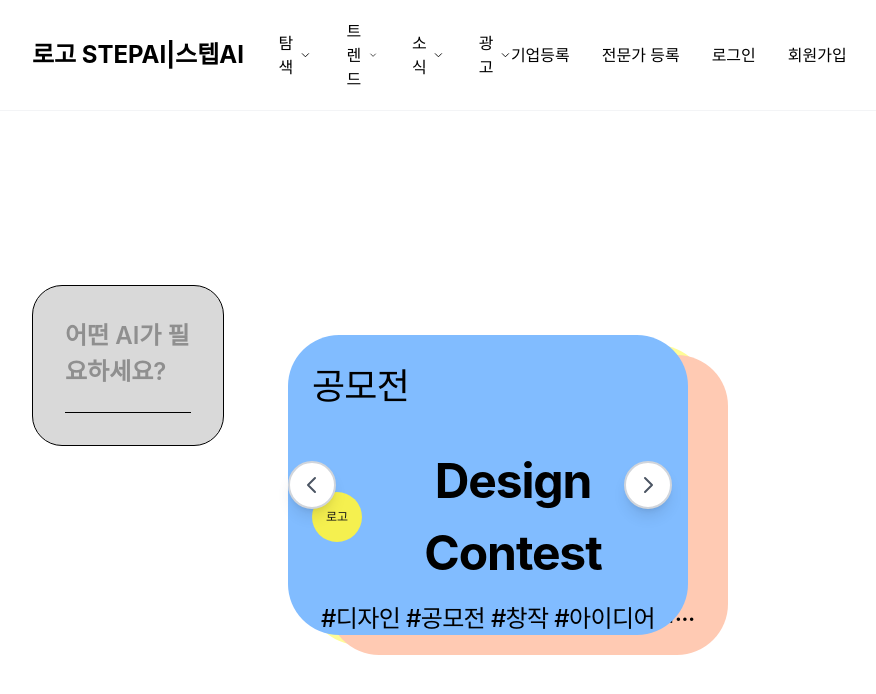
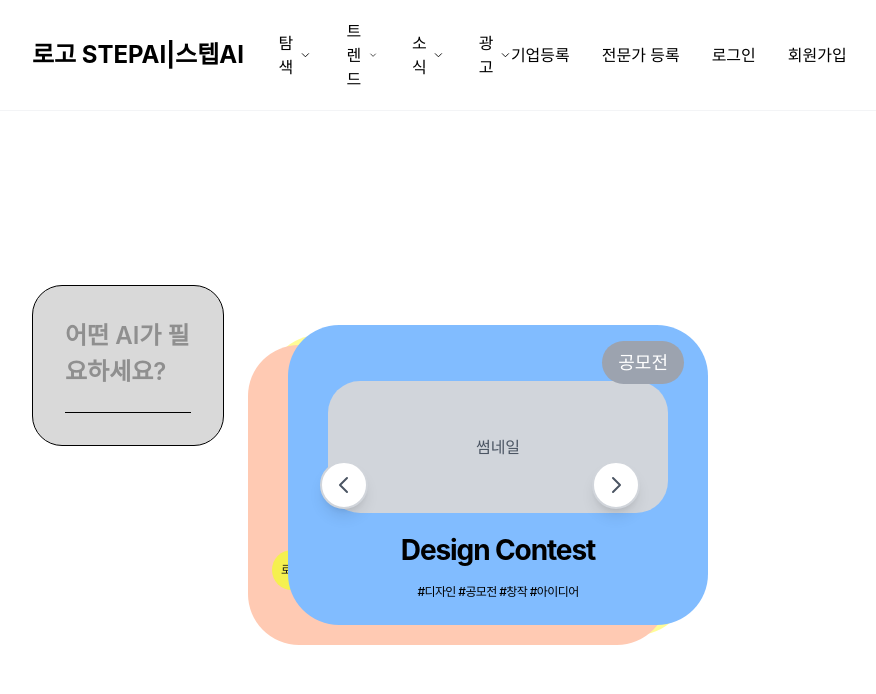
Before and after one commit to kimnamwook1/stepai-web, a Next.js app: page / in a window 1280 px wide. Shown: the top 694 px of the page, without its empty margins (288-1164 px from the left). Built offline with nearby package versions, Linux system fonts and the light colour scheme; a web font is replaced by a local one.

Commit message:
feat: 회전카드 디자인 개선 - 우측겹침, 우상단뱃지, 썸네일크기조정, 글씨크기축소

```diff
--- a/src/components/ContentsMain.tsx
+++ b/src/components/ContentsMain.tsx
@@ -25,7 +25,7 @@ const ContentsMain = () => {
             category: '공모전',
             title: 'Design Contest',
             brand: 'Creative Hub',
-            thumbnail: '/api/placeholder/360/202',
+            thumbnail: '/api/placeholder/340/280',
             logo: '/api/placeholder/60/60',
             hashtags: '#디자인 #공모전 #창작 #아이디어',
             color: '#81bcff'
@@ -35,7 +35,7 @@ const ContentsMain = () => {
             category: '이벤트',
             title: 'Tech Meetup',
             brand: 'Innovation Space',
-            thumbnail: '/api/placeholder/360/202',
+            thumbnail: '/api/placeholder/340/280',
             logo: '/api/placeholder/60/60',
             hashtags: '#기술 #네트워킹 #세미나 #교육',
             color: '#fffc97'
@@ -45,7 +45,7 @@ const ContentsMain = () => {
             category: '디자인',
             title: 'Draph Art',
             brand: 'Creative Studio',
-            thumbnail: '/api/placeholder/360/202',
+            thumbnail: '/api/placeholder/340/280',
             logo: '/api/placeholder/60/60',
             hashtags: '#광고 #모델이미지 #상품이미지...',
             color: '#ffcab3'
@@ -119,10 +119,10 @@ const ContentsMain = () => {
                 {/* 회전카드 시스템 - 우측 */}
                 <div className="w-3/5 relative">
                     <div className="relative h-[400px] flex items-center justify-center">
-                        {/* 좌측 화살표 버튼 */}
+                        {/* 좌측 화살표 버튼 - 카드에 가깝게 */}
                         <button
                             onClick={() => rotateCards('left')}
-                            className="absolute left-0 z-20 w-12 h-12 bg-white border-2 border-gray-300 rounded-full flex items-center justify-center hover:bg-gray-50 transition-colors duration-300 shadow-lg"
+                            className="absolute left-8 z-20 w-12 h-12 bg-white border-2 border-gray-300 rounded-full flex items-center justify-center hover:bg-gray-50 transition-colors duration-300 shadow-lg"
                         >
                             <svg className="w-6 h-6 text-gray-600" fill="none" stroke="currentColor" viewBox="0 0 24 24">
                                 <path strokeLinecap="round" strokeLinejoin="round" strokeWidth={2} d="M15 19l-7-7 7-7" />
@@ -130,28 +130,30 @@ const ContentsMain = () => {
                         </button>
 
                         {/* 카드들 */}
-                        <div className="relative w-[400px] h-[300px]">
+                        <div className="relative w-[450px] h-[320px]">
                             {orderedCards.map((card, index) => (
                                 <div
                                     key={card.id}
                                     onClick={() => handleCardClick(card.id)}
-                                    className={`absolute w-[400px] h-[300px] rounded-[51px] cursor-pointer transition-all duration-600 ease-in-out hover:scale-105 ${
+                                    className={`absolute w-[420px] h-[300px] rounded-[51px] cursor-pointer transition-all duration-600 ease-in-out hover:scale-105 ${
                                         index === 0 ? 'z-10' : index === 1 ? 'z-5' : 'z-0'
                                     }`}
                                     style={{
                                         backgroundColor: card.color,
-                                        transform: `translateX(${index * 20}px) translateY(${index * 10}px)`,
+                                        transform: `translateX(${-index * 20}px) translateY(${index * 10}px)`,
                                     }}
                                 >
+                                    {/* 뱃지 - 우상단 */}
+                                    <div className="absolute top-4 right-6 bg-gray-400 text-white px-4 py-2 rounded-full z-10">
+                                        <span className="text-[18px] font-medium" style={{ fontFamily: 'Inter' }}>
+                                            {card.category}
+                                        </span>
+                                    </div>
+
                                     {/* 카드 내용 */}
                                     <div className="p-6 h-full flex flex-col">
-                                        {/* 카테고리 */}
-                                        <h3 className="text-[36px] font-medium text-black mb-4" style={{ fontFamily: 'Inter', letterSpacing: '-0.792px' }}>
-                                            {card.category}
-                                        </h3>
-
-                                        {/* 썸네일 이미지 (16:9 비율) */}
-                                        <div className="w-[320px] h-[180px] mx-auto rounded-[32px] overflow-hidden mb-4">
+                                        {/* 썸네일 이미지 (340x280px) */}
+                                        <div className="w-[340px] h-[210px] mx-auto rounded-[32px] overflow-hidden mb-4 mt-8">
                                             <div className="w-full h-full bg-gray-300 flex items-center justify-center">
                                                 <span className="text-gray-600">썸네일</span>
                                             </div>
@@ -161,16 +163,18 @@ const ContentsMain = () => {
                                         <div className="flex-1 flex flex-col justify-end">
                                             {/* 브랜드 로고 & 서비스명 */}
                                             <div className="flex items-center justify-between mb-3">
-                                                {/* 브랜드 로고 */}
-                                                <div className="flex items-center space-x-3">
-                                                    <div className="w-[50px] h-[50px] bg-[#f5f04f] rounded-full flex items-center justify-center">
-                                                        <span className="text-xs">로고</span>
+                                                {/* 브랜드 로고 - 디자인 카드만 */}
+                                                {card.category === '디자인' && (
+                                                    <div className="flex items-center space-x-3">
+                                                        <div className="w-[40px] h-[40px] bg-[#f5f04f] rounded-full flex items-center justify-center">
+                                                            <span className="text-xs">로고</span>
+                                                        </div>
                                                     </div>
-                                                </div>
+                                                )}
 
                                                 {/* 서비스명 (가운데 정렬) */}
                                                 <div className="flex-1 text-center">
-                                                    <h4 className="text-[48px] font-bold text-black" style={{ fontFamily: 'Inter', letterSpacing: '-1.104px' }}>
+                                                    <h4 className="text-[28px] font-bold text-black" style={{ fontFamily: 'Inter', letterSpacing: '-1.104px' }}>
                                                         {card.title}
                                                     </h4>
                                                 </div>
@@ -178,7 +182,7 @@ const ContentsMain = () => {
 
                                             {/* 해시태그 */}
                                             <div className="text-center">
-                                                <p className="text-[24px] font-medium text-black truncate" style={{ fontFamily: 'Inter', letterSpacing: '-0.608px' }}>
+                                                <p className="text-[12px] font-medium text-black truncate" style={{ fontFamily: 'Inter', letterSpacing: '-0.608px' }}>
                                                     {card.hashtags}
                                                 </p>
                                             </div>
@@ -188,10 +192,10 @@ const ContentsMain = () => {
                             ))}
                         </div>
 
-                        {/* 우측 화살표 버튼 */}
+                        {/* 우측 화살표 버튼 - 카드에 가깝게 */}
                         <button
                             onClick={() => rotateCards('right')}
-                            className="absolute right-0 z-20 w-12 h-12 bg-white border-2 border-gray-300 rounded-full flex items-center justify-center hover:bg-gray-50 transition-colors duration-300 shadow-lg"
+                            className="absolute right-8 z-20 w-12 h-12 bg-white border-2 border-gray-300 rounded-full flex items-center justify-center hover:bg-gray-50 transition-colors duration-300 shadow-lg"
                         >
                             <svg className="w-6 h-6 text-gray-600" fill="none" stroke="currentColor" viewBox="0 0 24 24">
                                 <path strokeLinecap="round" strokeLinejoin="round" strokeWidth={2} d="M9 5l7 7-7 7" />
```
